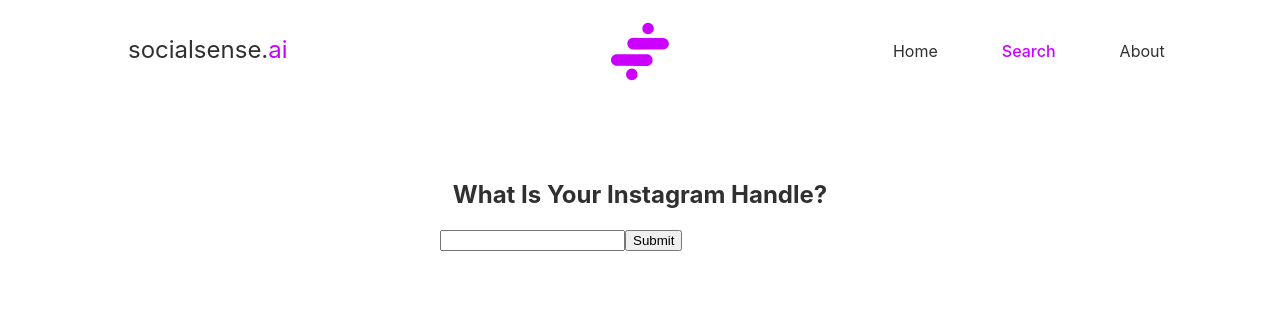
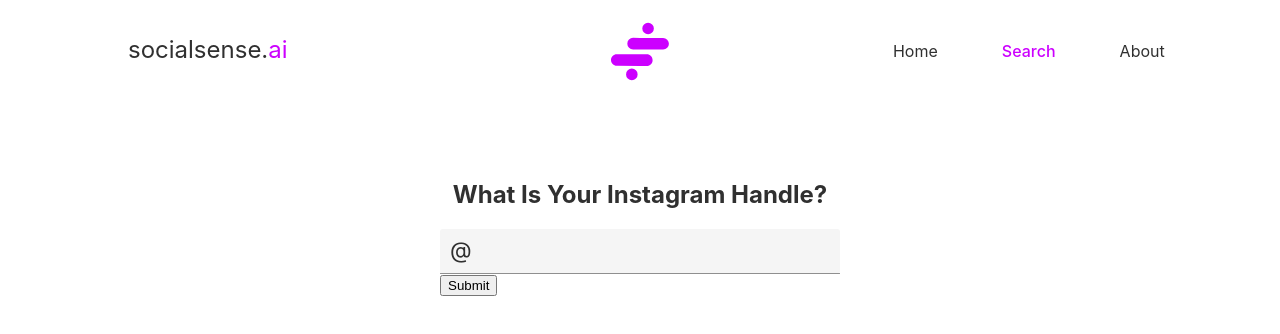
Before and after one commit to omerdemirkan/socialsense, a React (Create React App) app in the folder client/: page /search in a window 1280 px wide. Shown: the top 334 px of the page. Built offline with nearby package versions, Linux system fonts and the light colour scheme.

Commit message:
add material ui, style username input field

```diff
--- a/client/package.json
+++ b/client/package.json
@@ -3,6 +3,8 @@
   "version": "0.1.0",
   "private": true,
   "dependencies": {
+    "@material-ui/core": "^4.9.7",
+    "@material-ui/icons": "^4.9.1",
     "@testing-library/jest-dom": "^4.2.4",
     "@testing-library/react": "^9.3.2",
     "@testing-library/user-event": "^7.1.2",
--- a/client/src/pages/Search/Stages/UsernameInput/UsernameInput.js
+++ b/client/src/pages/Search/Stages/UsernameInput/UsernameInput.js
@@ -1,18 +1,36 @@
 import React from 'react';
 import classes from './UsernameInput.module.css';
 
+// Material UI
+import Input from '@material-ui/core/Input';
+import { ThemeProvider } from '@material-ui/core/styles';
+import { createMuiTheme } from '@material-ui/core/styles';
+
+const materialTheme = createMuiTheme({
+    palette: {
+        primary: {
+            500: '#CC00FF'
+        }
+    }
+});
+
 export default function UsernameInput(props) {
-    return <>
+    return <ThemeProvider theme={materialTheme}>
 
         <h2 className='page-header'>
             What Is Your Instagram Handle?
         </h2>
 
         <div className='form-box'>
-            <input type='text'
-            value={props.username}
-            onChange={e => props.updateUsername(e.target.value)}/>
+            <span className={classes.InputWrapper}>
+                <Input type='text'
+                value={props.username}
+                onChange={e => props.updateUsername(e.target.value)}
+                className={classes.Input}/>
+                <span className={classes.AtSymbol}>@</span>
+            </span>
+
             <button onClick={props.nextStage}>Submit</button>
         </div>
-    </>
+    </ThemeProvider>
 }
--- a/client/src/pages/Search/Stages/UsernameInput/UsernameInput.module.css
+++ b/client/src/pages/Search/Stages/UsernameInput/UsernameInput.module.css
@@ -0,0 +1,34 @@
+
+
+
+
+.InputWrapper {
+    position: relative;
+}
+
+.Input {
+    width: 100%;
+    height: 45px;
+    background-color: var(--background-alt);
+    border-radius: 3px;
+    padding: 0 40px;
+}
+
+.Input:hover + span {
+    font-weight: 500;
+
+}
+
+.Input:focus-within + span {
+    color: #CC00FF;
+    font-weight: 500;
+}
+
+.AtSymbol {
+    position: absolute;
+    top: -4px;
+    left: 10px;
+    font-size: 1.4rem;
+
+    transition: color 0.2s ease;
+}
```
Also changed, not shown: 1 other file (tests, documents, lock files or other folders).
